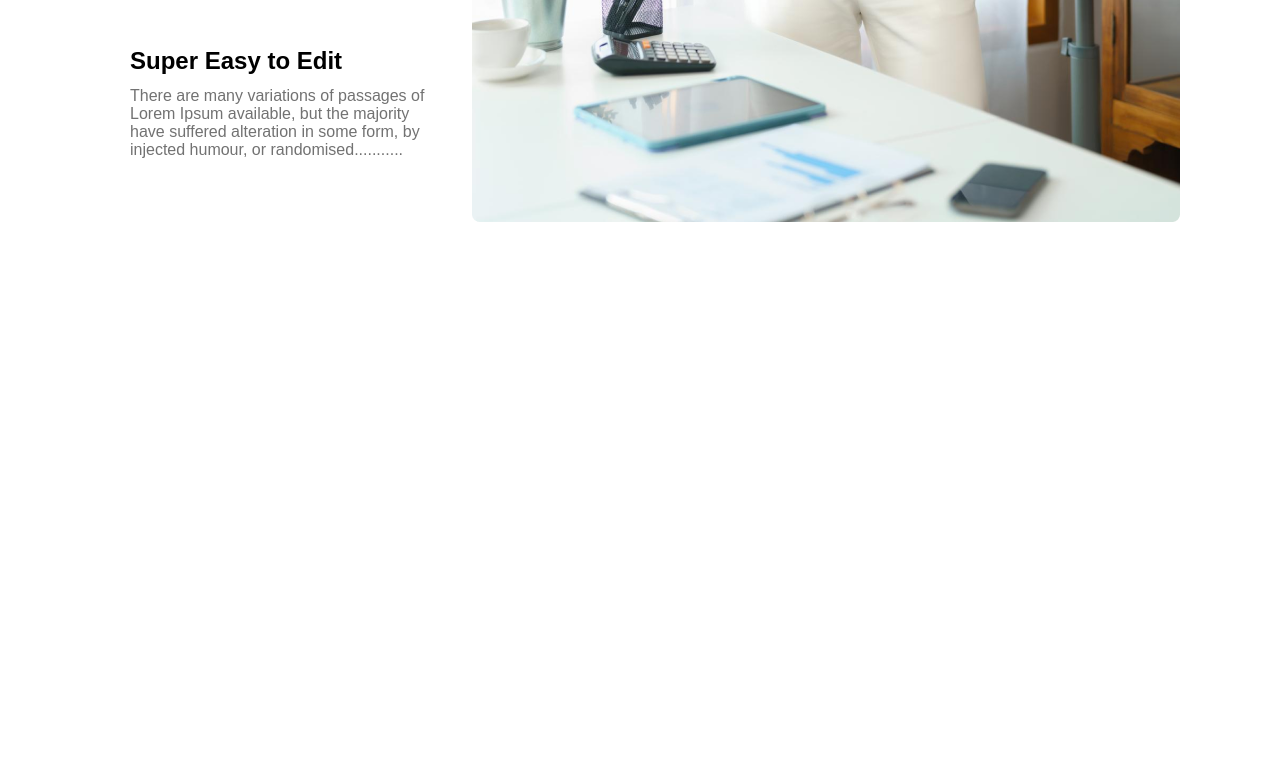
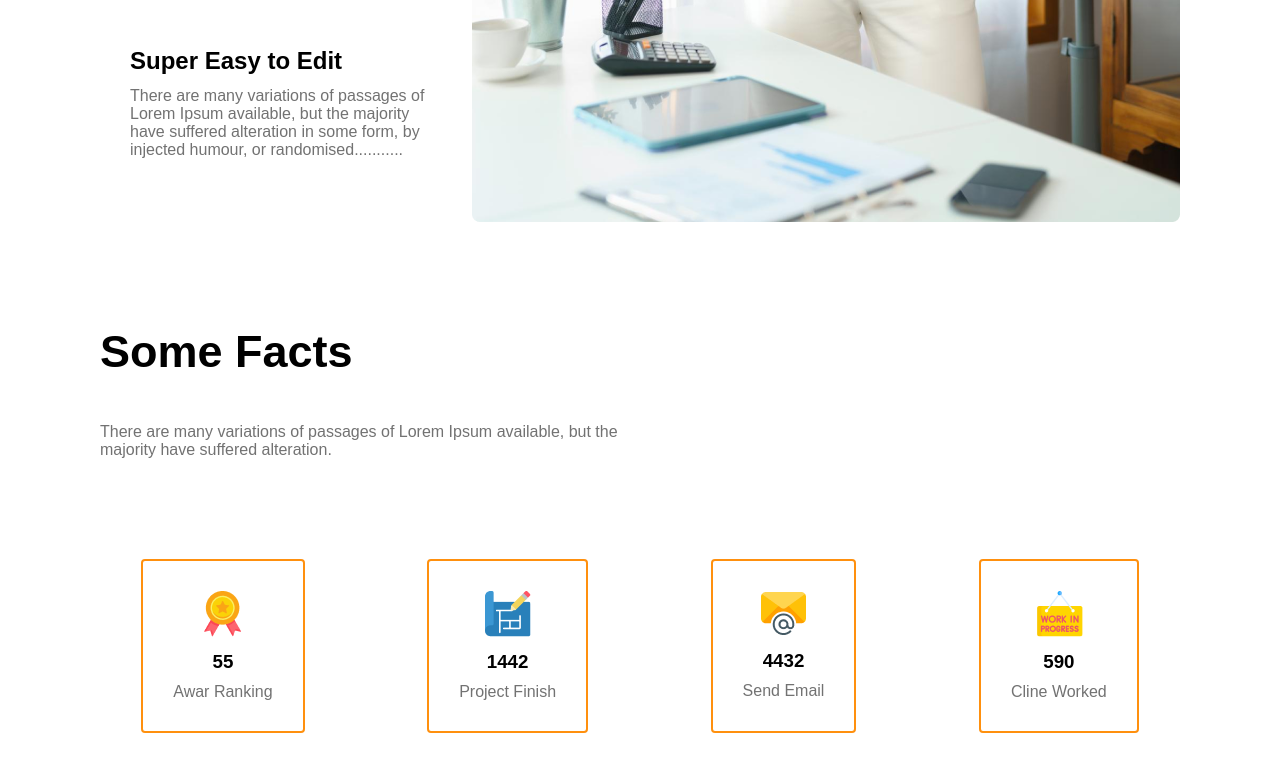
Before and after one commit to saem94/second-assignment, a plain HTML site: page index.html in a window 1280 px wide. Shown: the part 2973-3744 px from the top of the page. Before the commit the page ends 3249 px from the top, so only its background shows below. Drawn offline with Linux system fonts and the light colour scheme.

Commit message:
body compelete

```diff
--- a/index.html
+++ b/index.html
@@ -76,24 +76,65 @@
                     <div class="love-content-secend">
                         <div class="love-secend-description">
                             <h2 class="love-secend-title">Dexktop & Mobile Version</h2>
-                            <p class="love-secend-para">There are many variations of passages of Lorem Ipsum available, but the majority have suffered alteration in some form, by injected humour, or randomised...........</p>
+                            <p class="love-secend-para">There are many variations of passages of Lorem Ipsum available,
+                                but the majority have suffered alteration in some form, by injected humour, or
+                                randomised...........</p>
                         </div>
                         <div class="love-secend-description">
                             <h2 class="love-secend-title">Drag & Drop Builder</h2>
-                            <p class="love-secend-para">There are many variations of passages of Lorem Ipsum available, but the majority have suffered alteration in some form, by injected humour, or randomised...........</p>
+                            <p class="love-secend-para">There are many variations of passages of Lorem Ipsum available,
+                                but the majority have suffered alteration in some form, by injected humour, or
+                                randomised...........</p>
                         </div>
                         <div class="love-secend-description">
                             <h2 class="love-secend-title">Awesome Modern Design</h2>
-                            <p class="love-secend-para">There are many variations of passages of Lorem Ipsum available, but the majority have suffered alteration in some form, by injected humour, or randomised...........</p>
+                            <p class="love-secend-para">There are many variations of passages of Lorem Ipsum available,
+                                but the majority have suffered alteration in some form, by injected humour, or
+                                randomised...........</p>
                         </div>
                         <div class="love-secend-description">
                             <h2 class="love-secend-title">Super Easy to Edit</h2>
-                            <p class="love-secend-para">There are many variations of passages of Lorem Ipsum available, but the majority have suffered alteration in some form, by injected humour, or randomised...........</p>
+                            <p class="love-secend-para">There are many variations of passages of Lorem Ipsum available,
+                                but the majority have suffered alteration in some form, by injected humour, or
+                                randomised...........</p>
                         </div>
                     </div>
                 </div>
                 <div class="love-photo">
                     <img src="images/architect.png" alt="">
+                </div>
+            </div>
+        </section>
+        <!-- Some Fact -->
+        <section>
+            <div class="fact">
+                <h2 class="fact-title">Some Facts</h2>
+                <p class="fact-para">There are many variations of passages of Lorem Ipsum available, but the majority
+                    have suffered alteration.</p>
+            </div>
+        </section>
+        <!-- Achivmant -->
+        <section>
+            <div class="history">
+                <div class="history-content">
+                    <img src="images/icons/ribon.png" alt="">
+                    <h3 class="history-title">55</h3>
+                    <p class="history-para">Awar Ranking</p>
+                </div>
+                <div class="history-content">
+                    <img src="images/icons/projects.png" alt="">
+                    <h3 class="history-title">1442</h3>
+                    <p class="history-para">Project Finish</p>
+                </div>
+                <div class="history-content">
+                    <img src="images/icons/email.png" alt="">
+                    <h3 class="history-title">4432</h3>
+                    <p class="history-para">Send Email</p>
+                </div>
+                <div class="history-content">
+                    <img src="images/icons/customers.png" alt="">
+                    <h3 class="history-title">590</h3>
+                    <p class="history-para">Cline Worked</p>
                 </div>
             </div>
         </section>
--- a/style/style.css
+++ b/style/style.css
@@ -106,24 +106,18 @@ border-radius: 5px;
     margin: 50px 100px;
     display: flex;
 }
-.love-content{}
-.love-content-fast{}
-.love-content-title{}
+
 .love-content-para{
     margin-bottom: 30px;
 }
-.love-content-fast{
-    /* font-size: 45px; */
-}
+
 .love-content-title h2{
     font-size: 45px;
     padding-left: 10px;
     border-left: 5px solid var(--color);
     margin-bottom: 25px;
 }
-.love-content-secend{
 
-}
 .love-secend-description{
     padding: 30px;
     margin-bottom: 20px;
@@ -131,4 +125,31 @@ border-radius: 5px;
 .love-secend-title{
     margin-bottom: 12px;
 }
-.love-photo{}
+
+
+/* Some fact */
+.fact{
+    margin: 100px 100px;
+    width: 520px;
+}
+.fact-title{
+    font-size: 45px;
+    margin-bottom: 45px;
+}
+/* History */
+.history{
+    display: flex;
+    gap: 40px;
+    justify-content: space-around;
+    margin: 50px 100px;
+}
+.history-content{
+    border: 2px solid var(--color);
+    text-align: center;
+    border-radius: 4px;
+    padding: 30px;
+}
+.history-title{
+    margin: 10px 0;
+}
+.history-para{}
```
